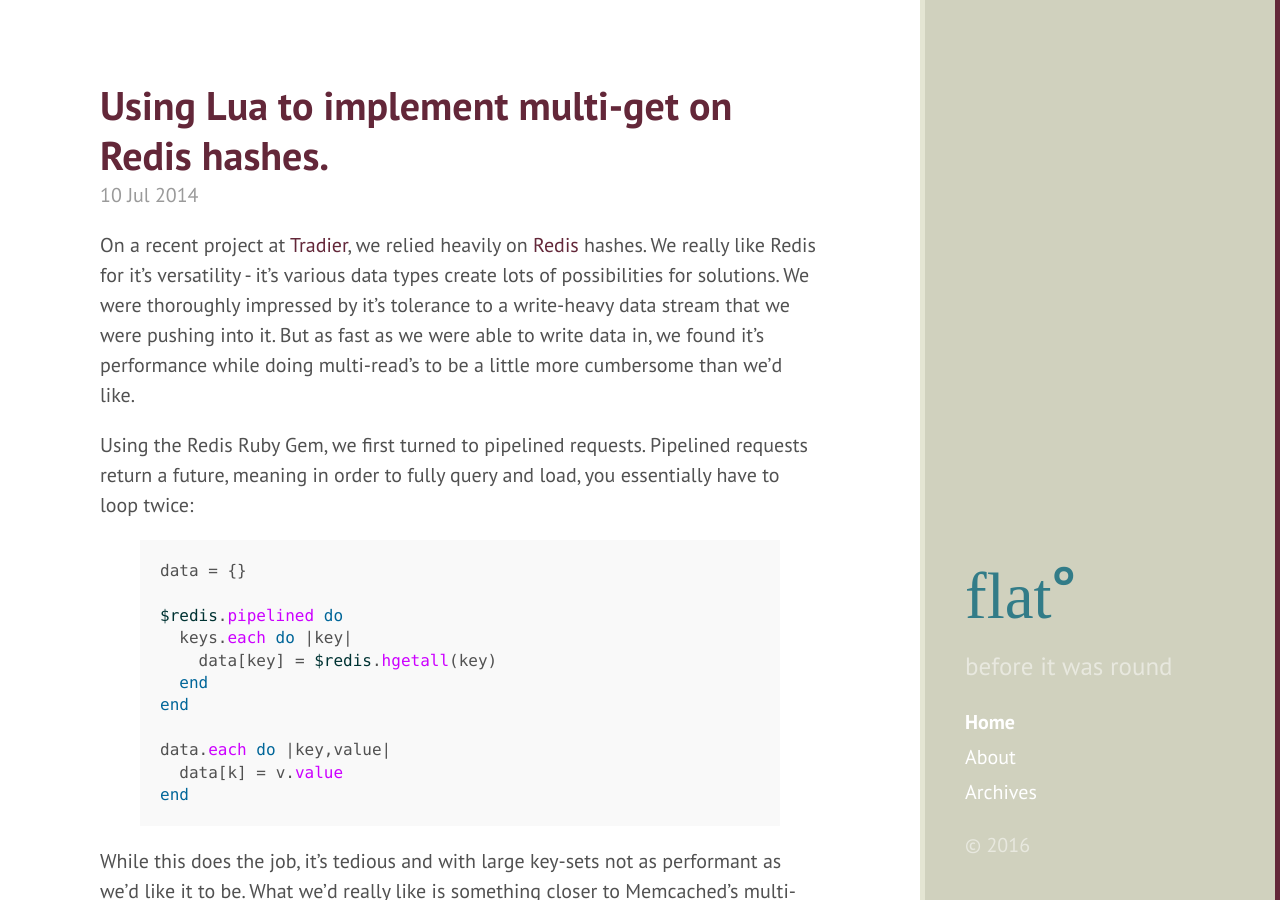
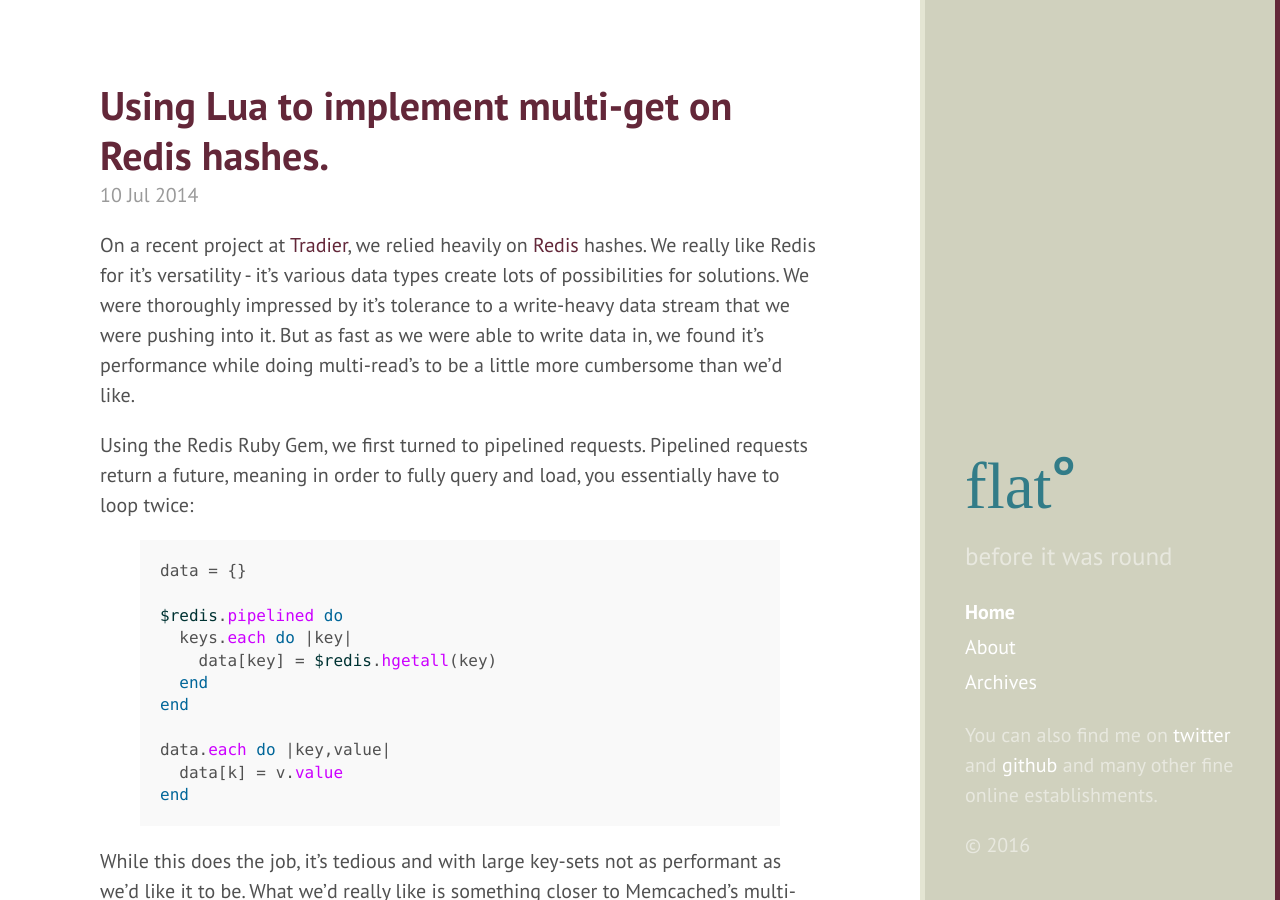
Before and after one commit to stve/stve.github.io, a Jekyll site: the page built from index.html, in a window 1280 px wide and 900 px high. Built offline with Jekyll 4.4.1, drawn with Linux system fonts in a browser that asks for light colours; some web fonts are replaced; the list of posts is cut into pages by our own code.

Commit message:
add social links

```diff
--- a/_includes/sidebar.html
+++ b/_includes/sidebar.html
@@ -21,8 +21,9 @@
           {% endif %}
         {% endif %}
       {% endfor %}
+    </nav>
 
-    </nav>
+    <p>You can also find me on <a href="https://twitter.com/anno">twitter</a> and <a href="https://github.com/stve">github</a> and many other fine online establishments.</p>
 
     <p>&copy; <script>
             var year = new Date().getFullYear();
```
